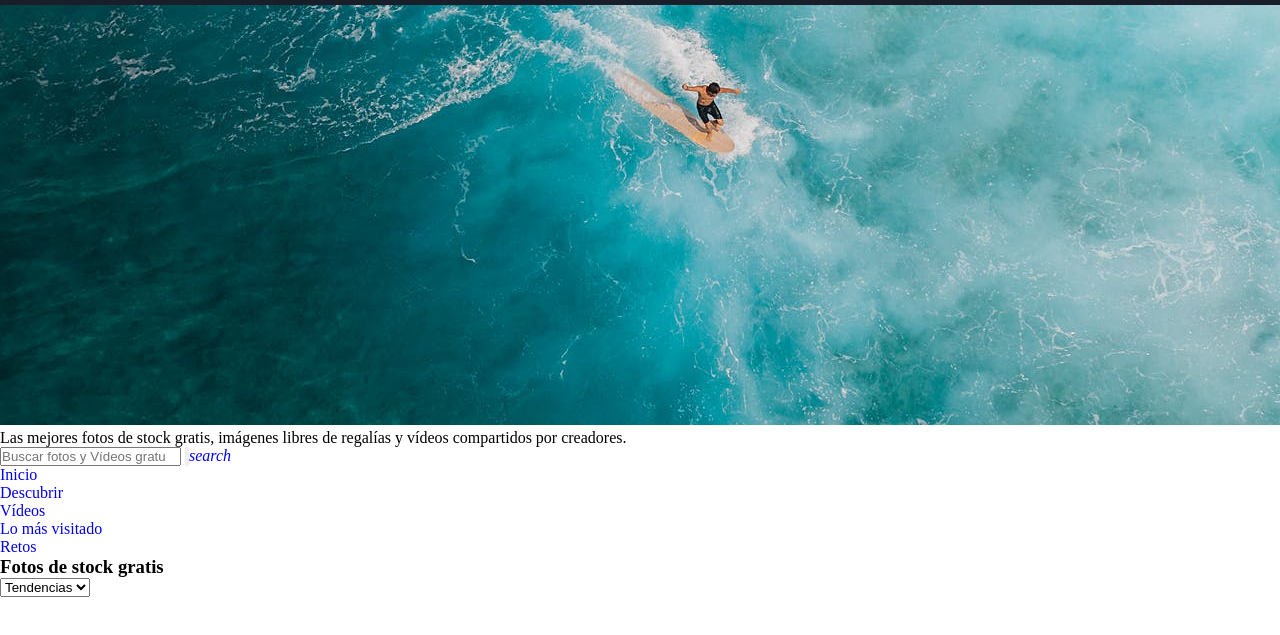
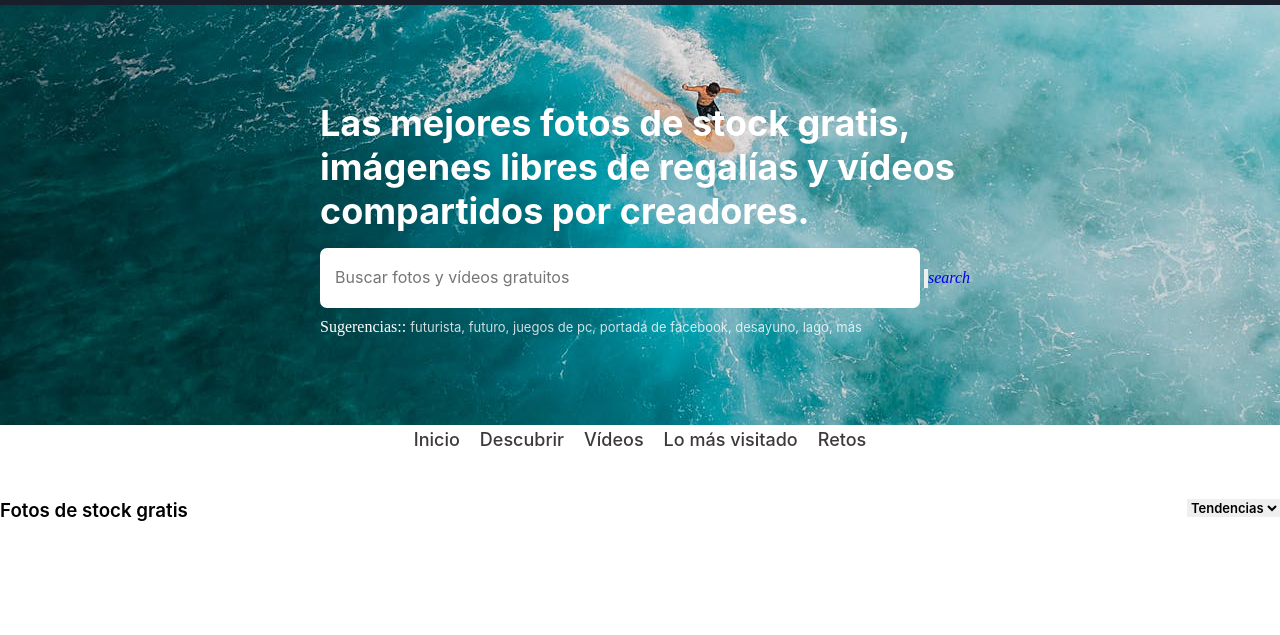
Before and after one commit to SarahGomora/Code-Challenge, a plain HTML site: page index.html in a window 1280 px wide. Shown: the part 75-710 px from the top of the page. Drawn offline with Linux system fonts and the light colour scheme.

Commit message:
cambios en la barra de busqueda central, menu y encabezado

```diff
--- a/index.html
+++ b/index.html
@@ -93,29 +93,42 @@
 <!-- Barra de busqueda central  -->
         <section id="center">
             <!-- Párrafo descriptivo -->
-          <div class="arriba part">
+          <div class="toppart">
             <p id="description">Las mejores fotos de stock gratis, imágenes libres de regalías y vídeos compartidos por creadores.</p>
           </div>
           <!-- Buscador central -->
-          <div class="abajo part">
+          <div class="bottompart">
             <form>
               <label for="search"></label>
               <input
                 type="search"
                 id="search"
                 name="search"
-                placeholder="Buscar fotos y Vídeos gratuitos"/>
+                placeholder="Buscar fotos y vídeos gratuitos"/>
               <a href="#"><input type="button" /><i class="icon-search">search</i></a>
             </form>
+          </div>
+          <!-- sugerencias -->
+          <div id="sugerencias">
+              <ul>
+                  <li>Sugerencias::</li>
+                  <li><a href="https://www.pexels.com/es-es/buscar/futurista/">futurista, </a></li>
+                  <li><a href="https://www.pexels.com/es-es/buscar/futuro/">futuro, </a></li>
+                  <li><a href="https://www.pexels.com/es-es/buscar/juegos%20de%20pc/">juegos de pc, </a></li>
+                  <li><a href="https://www.pexels.com/es-es/buscar/portada%20de%20facebook/">portada de facebook, </a></li>
+                  <li><a href="https://www.pexels.com/es-es/buscar/desayuno/">desayuno, </a></li>
+                  <li><a href="https://www.pexels.com/es-es/buscar/lago/">lago, </a></li>
+                  <li><a href="https://www.pexels.com/es-es/popular-searches/">más</a></li>
+              </ul>
           </div>
         </section>
 </header>
     <main>
 <!-- Menu del contenido  -->
-      <section>
-        <nav>
+      <section id="menubottom">
+        <nav id="menu-bottom">
             <ul>
-                <li><a href="https://www.pexels.com/es-es/">Inicio</a></li>
+                <li><a href="https://www.pexels.com/es-es/" id="under">Inicio</a></li>
                 <li><a href="https://www.pexels.com/es-es/discover/">Descubrir</a></li>
                 <li><a href="https://www.pexels.com/es-es/videos/">Vídeos</a></li>
                 <li><a href="https://www.pexels.com/es-es/leaderboard/">Lo más visitado</a></li>
@@ -124,12 +137,16 @@
         </nav>
       </section>
 <!-- Barra de inicio del contenido -->
-      <section class="fotos">
-            <h3>Fotos de stock gratis</h3>
+      <section id="stock">
+        <div id="stock-left">
+              <h3>Fotos de stock gratis</h3>
+        </div>
+        <div id="stock-right">
             <select>
-                <option>Tendencias</option>
-                <option><a href="https://www.pexels.com/es-es/new-photos/"></a>Lo nuevo</option>
-            </select>
+            <option class="suge-tend">Tendencias</option>
+            <option class="suge-tend"><a href="https://www.pexels.com/es-es/new-photos/"></a>Lo nuevo</option>
+        </select>
+        </div>
       </section>
     </main>
   </body>
--- a/style.css
+++ b/style.css
@@ -65,3 +65,107 @@ figure img {
     visibility:visible;
 
 }
+
+/* Barra de busqueda central */
+#center {
+    display:flex;
+    display:block;
+    position:absolute;
+    top:22vh;
+    left: 25vw;
+    width: 700px;
+    height:100px;
+}
+.toppart {
+    color:white;
+    font-family: -apple-system, BlinkMacSystemFont, 'Segoe UI', Roboto, Oxygen, Ubuntu, Cantarell, 'Open Sans', 'Helvetica Neue', sans-serif;
+    font-size: 36px;
+    font-weight: bold;
+    margin-bottom: 15px;
+}
+
+#search{
+    width:600px;
+    height: 60px;
+    border-radius: 7px;
+    border:none;
+    margin-bottom: 10px;
+}
+
+#search::placeholder {
+    font-size: larger;
+    font-family: -apple-system, BlinkMacSystemFont, 'Segoe UI', Roboto, Oxygen, Ubuntu, Cantarell, 'Open Sans', 'Helvetica Neue', sans-serif;
+    padding-left:15px;
+}
+
+#sugerencias ul li{
+    list-style: none;
+    display:inline;
+    color: white;
+}
+#sugerencias ul li a{
+    color:white;
+    font-family: -apple-system, BlinkMacSystemFont, 'Segoe UI', Roboto, Oxygen, Ubuntu, Cantarell, 'Open Sans', 'Helvetica Neue', sans-serif;
+    font-size: small;
+    opacity: .8;
+}
+
+#sugerencias ul li a:hover {
+    color:white;
+    opacity: 1;
+
+}
+
+#menubottom {
+    width: 100%;
+    height: 70px;
+    margin:auto;
+    display:flex;
+    justify-content: center;
+    border-bottom: 2px;
+    /* border-color: rgb(192, 190, 190); */
+}
+
+#menu-bottom ul li {
+    display:inline;
+    padding: 10px 8px;
+    margin:auto;
+}
+#menu-bottom ul li a {
+    color:rgb(63, 58, 58);
+    font-family: -apple-system, BlinkMacSystemFont, 'Segoe UI', Roboto, Oxygen, Ubuntu, Cantarell, 'Open Sans', 'Helvetica Neue', sans-serif;
+    font-size: large;
+    font-weight: 500;
+}
+#menu-bottom ul li a:hover {
+color: rgb(35, 123, 255);
+}
+/* Falta colocar la línea azul debajo de inicio */
+
+/* Barra de inicio del contenido */
+
+#stock{
+    width:100%;
+    height:70px;
+    display: flex;
+    justify-content: space-between;
+}
+#stock-left > h3 {
+    font-family: -apple-system, BlinkMacSystemFont, 'Segoe UI', Roboto, Oxygen, Ubuntu, Cantarell, 'Open Sans', 'Helvetica Neue', sans-serif;
+    font-weight: 600;
+}
+
+select {
+    font-family: -apple-system, BlinkMacSystemFont, 'Segoe UI', Roboto, Oxygen, Ubuntu, Cantarell, 'Open Sans', 'Helvetica Neue', sans-serif;
+    font-size: small;
+    font-weight: 600;
+    border: transparent;
+
+}
+.suge-tend {
+    font-family: -apple-system, BlinkMacSystemFont, 'Segoe UI', Roboto, Oxygen, Ubuntu, Cantarell, 'Open Sans', 'Helvetica Neue', sans-serif;
+}
+
+#stock-right select option:hover {
+    background-color:rgb(180, 176, 176);
+}
```
